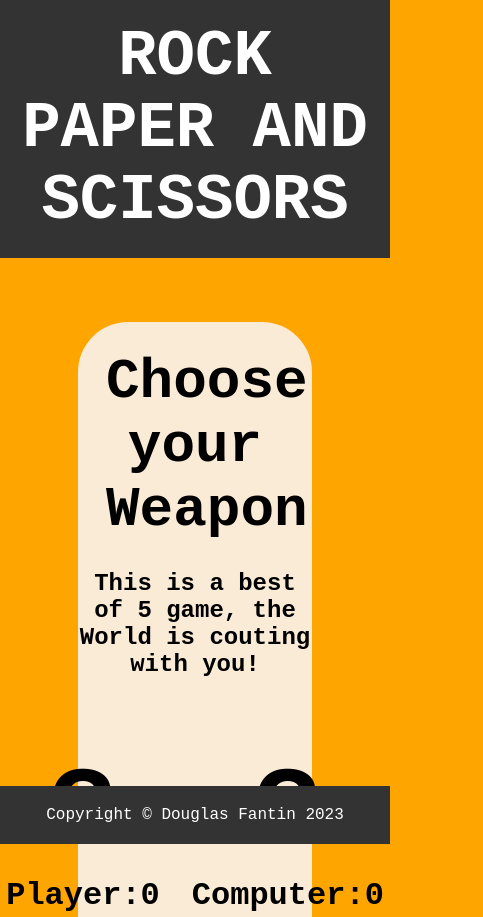
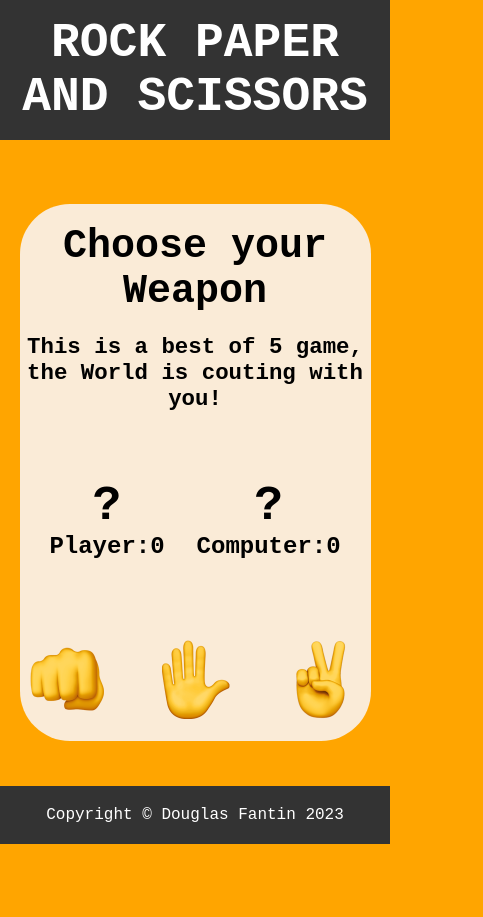
Before and after one commit to Fantinn/Rock-Paper-Scissors, a plain HTML site: page index.html in a window 390 px wide. Shown: the top 917 px of the page, 483 px wide, since content can reach past the window. After the commit the page ends 844 px from the top, so only its background shows below. Drawn offline with Linux system fonts and the light colour scheme.

Commit message:
Added media query for mobile devices and hover/ scale on images.

```diff
--- a/styles.css
+++ b/styles.css
@@ -84,6 +84,10 @@ h2 {
     gap: 3em;
 }
 
+.gameContainer img:hover {
+    cursor: pointer;
+    transform: scale(1.1);
+}
 
 footer {
     background-color: #333;
@@ -94,3 +98,71 @@ footer {
     position: fixed;
     bottom: 0;
 }
+
+@media (max-width: 1100px) {
+
+    #wrapper {
+        width: 80%;
+    }
+    .gameContainer img {
+      width: 120px;
+    }
+
+    .scoreContainer .playerChoice{
+        font-size: 5em;
+    }
+
+    .scoreContainer .computerChoice{
+        font-size: 5em;
+    }
+
+    .scoreContainer .score{
+        font-size: 1.5em;
+    }
+}
+
+@media (max-width: 900px) {
+
+    #wrapper {
+        width: 90%;
+    }
+
+    .scoreContainer .playerChoice{
+        font-size: 4em;
+    }
+
+    .scoreContainer .computerChoice{
+        font-size: 4em;
+    }
+}
+
+@media (max-width: 750px) {
+
+    h1 {
+        font-size: 3em;
+    }
+
+    h2 {
+        font-size: 2.5em;
+    }
+
+    .headerP {
+        font-size: 1.4em;
+    }
+
+    #wrapper {
+        width: 90%;
+    }
+
+    .gameContainer img {
+        width: 80px;
+      }
+
+    .scoreContainer .playerChoice{
+        font-size: 3em;
+    }
+
+    .scoreContainer .computerChoice{
+        font-size: 3em;
+    }
+}
```
